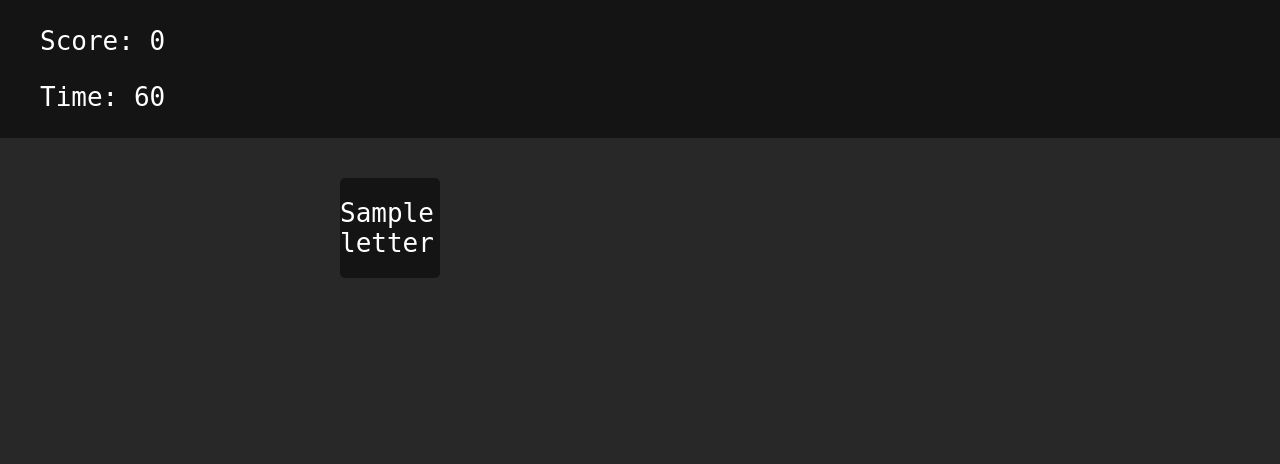
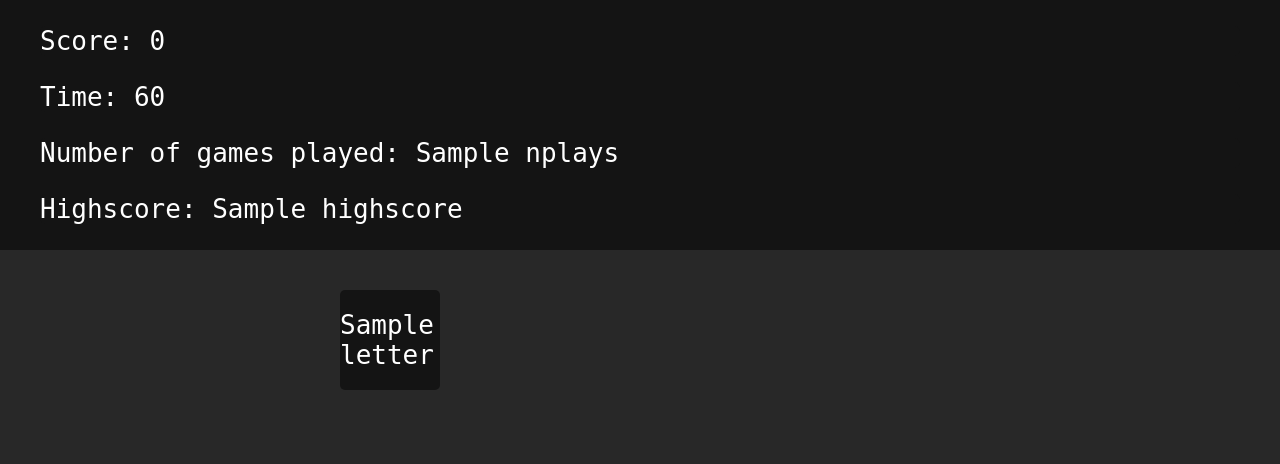
Before and after one commit to abeckwith22/Flask-Boggle-Exercise, a Flask app: template templates/home.html in a window 1280 px wide. Shown: the top 464 px of the page. Run offline with Flask 3, Linux system fonts and the light colour scheme; the template is opened without the code that fills it: most values are stand-ins (such as "Sample title", 1, 10 or a date in 2020); parts of the project's set-up code (start-up, migrations or seed data) failed here and were passed over.

Commit message:
Edited home.html and added nplays and highscore

```diff
--- a/app.py
+++ b/app.py
@@ -17,17 +17,22 @@ def getWordLength(word):
 """ Writing web routes here """
 @app.route('/')
 def show_home():
-    """Display homepage"""
+    """Display board"""
     session['board'] = create_board()
     session['submitted_words'] = [] # used to check for duplicates
+    highscore = session.get('highscore', 0)
+    nplays = session.get('nplays', 0)
+
+
     session['score'] = 0
+
     board = session['board']
-    return render_template('home.html', board=board)
+    return render_template('home.html', board=board, highscore=highscore, nplays=nplays)
 
-@app.route('/post/<formValue>/', methods=['GET'])
-def validate_word(formValue):
+@app.route('/validate-word', methods=['POST'])
+def validate_word():
     """ checks if word exists in boggle board array, then checks if result is already submitted """
-    formValue = formValue.lower()
+    formValue = request.json['word'].lower()
 
     board = session['board']
     submitted_words = session['submitted_words']
@@ -47,3 +52,19 @@ def validate_word(formValue):
         session['submitted_words'] = submitted_words
 
         return jsonify(valid_word=result, game_score=score)
+
+@app.route('/post_score', methods=['POST'])
+def post_score():
+
+    score = request.json['score']
+    highscore = session.get('highscore', 0)
+    nplays = session.get('nplays', 0)
+
+    print("SCORE:", score)
+    print("HIGHSCORE:", highscore)
+    print("NUMBER PLAYS:", nplays)
+    session['nplays'] = nplays + 1
+    if (score > highscore):
+        session['highscore'] = score
+
+    return jsonify(score > highscore)
--- a/static/board.js
+++ b/static/board.js
@@ -8,8 +8,9 @@ let started = false;
 let time = 60; // seconds
 let score = 0; // points
 
-function updateGameScore(score){
-    scoreElement.innerText = `Score: ${score}`;
+function updateGameScore(Score){
+    scoreElement.innerText = `Score: ${Score}`;
+    score = Score;
 }
 
 function updateTimer(second){
@@ -23,6 +24,7 @@ function startTimer(seconds){ // timer function I stole from a previous exercise
             clearInterval(timer);
             sendMessage('PM', `Game is over, you scored ${scoreElement.innerText}!`);
             started = false // stops player from being able to click submit button
+            scoreGame();
         }
         else{
             console.log(seconds);
@@ -74,7 +76,7 @@ form.addEventListener('submit', async function checkWord(event){
             sendMessage("PM", "You can't submit nothing!", 'failure');
         }
         else{
-            const result = await axios.get(`/post/${value}`);
+            const result = await axios.post('/validate-word', {word : value});
             const isValidWord = result.data.valid_word;
             const score = result.data.game_score;
             if (score != undefined){
@@ -96,3 +98,8 @@ function startGame(){
     console.log('TIMER HAS STARTED!');
     startButton.removeEventListener('click', startGame); // stops board from being pressed again, and timer getting all weird...
 }
+
+async function scoreGame() {
+    const resp = await axios.post('/post_score', { score : score });
+    print(resp);
+}
--- a/templates/home.html
+++ b/templates/home.html
@@ -4,6 +4,8 @@
     <div class="statistics">
         <p id="game-score">Score: 0</p>
         <p id="timer">Time: 60</p>
+        <p id="nplays">Number of games played: {{nplays}}</p>
+        <p id="highscore">Highscore: {{highscore}}</p>
     </div>
 
     <div class="parent-box">
--- a/test.py
+++ b/test.py
@@ -5,5 +5,4 @@ from boggle import Boggle
 
 
 class FlaskTests(TestCase):
-
     # TODO -- write tests for every view function / feature!
```
